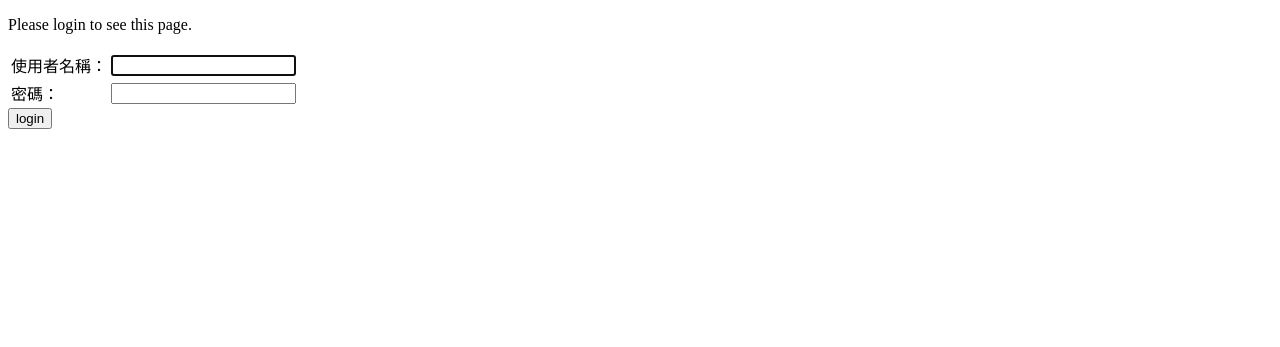
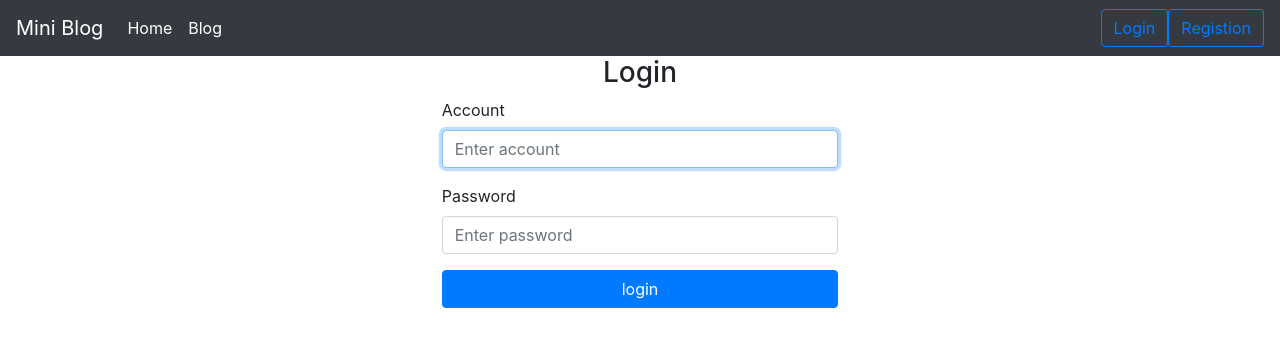
Before and after one commit to josephsiao/mini-blog, a Django app: page /accounts/login/?next=/blogs/post in a window 1280 px wide. Shown: the top 347 px of the page. Run offline with Django 3.2, Linux system fonts and the light colour scheme; some libraries are stand-ins or nearby versions.

Commit message:
feat: add navbar and change css style for 'login', 'register'

```diff
--- a/miniblog/blogs/models.py
+++ b/miniblog/blogs/models.py
@@ -19,7 +19,7 @@ class ArticleTag(models.Model):
 class Article(models.Model):
     author = models.ForeignKey(User, on_delete=models.CASCADE)
     title = models.CharField(max_length=50)
-    content = models.CharField(max_length=500)
+    content = models.TextField()
     published_time = models.DateTimeField(auto_now_add=True)
     last_updated_time = models.DateTimeField(auto_now=True)
     article_type = models.ForeignKey(
--- a/miniblog/blogs/templates/blogs/article_post.html
+++ b/miniblog/blogs/templates/blogs/article_post.html
@@ -10,9 +10,7 @@
     <p>標籤：
         <div>
             {% for tags in post_tags %}
-                {% for _, value in tags.items %}
-                    {{ value }}
-                {% endfor %}
+                {{ tags.article_tags__tag_name }}
             {% empty %}
                 <p>No tags</p>
             {% endfor %}
--- a/miniblog/templates/base.html
+++ b/miniblog/templates/base.html
@@ -1,13 +1,49 @@
 <!DOCTYPE html>
 <html lang="zh-Hant">
     <head>
-        {% comment %} <link rel="stylesheet" href="style.css"> {% endcomment %}
+        <link rel="stylesheet" href="https://stackpath.bootstrapcdn.com/bootstrap/4.4.1/css/bootstrap.min.css" integrity="sha384-Vkoo8x4CGsO3+Hhxv8T/Q5PaXtkKtu6ug5TOeNV6gBiFeWPGFN9MuhOf23Q9Ifjh" crossorigin="anonymous">
         <title>{% block title %}Mini Blog{% endblock %}</title>
     </head>
 
     <body>
+        <div>
+            <nav class="navbar navbar-expand-lg navbar-dark bg-dark">
+                <a class="navbar-brand" href="/">Mini Blog</a>
+                <button class="navbar-toggler" type="button" data-toggle="collapse" data-target="#navbarSupportedContent" aria-controls="navbarSupportedContent" aria-expanded="false" aria-label="Toggle navigation">
+                    <span class="navbar-toggler-icon"></span>
+                </button>
+
+                <div class="collapse navbar-collapse order-last order-md-0" id="navbarSupportedContent">
+                    <ul class="navbar-nav mr-auto">
+                        <li class="nav-item active">
+                            <a class="nav-link" href="/">Home</a>
+                        </li>
+                        <li class="nav-item">
+                            <a class="nav-link active" href="/">Blog</a>
+                        </li>
+                    </ul>
+                    <ul class="navbar-nav ml-auto">
+                        {% if user.is_authenticated %}
+                            <li class="nav-item active">
+                                <a class="nav-link disable" href="#">HI, {{ user }}</a>
+                            </li>
+                            <a class="btn btn-outline-primary" href="{% url 'logout'%}?next={{request.path}}">Logout</a>
+                        {% else %}
+                            <a class="btn btn-outline-primary" href="{% url 'login'%}?next={{request.path}}">Login</a>
+                            <a class="btn btn-outline-primary" href="{% url 'register'%}?next={{request.path}}">Registion</a>
+                        {% endif %}
+                    </ul>
+                </div>
+            </nav>
+        </div>
+
         <div id="content">
-            {% block content %}{% endblock %}
+            {% block content %}
+
+            {% endblock %}
         </div>
+        <script src="https://code.jquery.com/jquery-3.4.1.slim.min.js" integrity="sha384-J6qa4849blE2+poT4WnyKhv5vZF5SrPo0iEjwBvKU7imGFAV0wwj1yYfoRSJoZ+n" crossorigin="anonymous"></script>
+        <script src="https://cdn.jsdelivr.net/npm/popper.js@1.16.0/dist/umd/popper.min.js" integrity="sha384-Q6E9RHvbIyZFJoft+2mJbHaEWldlvI9IOYy5n3zV9zzTtmI3UksdQRVvoxMfooAo" crossorigin="anonymous"></script>
+        <script src="https://stackpath.bootstrapcdn.com/bootstrap/4.4.1/js/bootstrap.min.js" integrity="sha384-wfSDF2E50Y2D1uUdj0O3uMBJnjuUD4Ih7YwaYd1iqfktj0Uod8GCExl3Og8ifwB6" crossorigin="anonymous"></script>
     </body>
 </html>
--- a/miniblog/templates/registration/login.html
+++ b/miniblog/templates/registration/login.html
@@ -1,34 +1,27 @@
 {% extends "base.html" %}
 
 {% block content %}
-
-    {% if form.errors %}
-        <p>Your username and password didn't match. Please try again.</p>
-    {% endif %}
-
-    {% if next %}
-        {% if user.is_authenticated %}
-            <p>HI! {{ user }}</p>
-        {% else %}
-            <p>Please login to see this page.</p>
-        {% endif %}
-    {% endif %}
-
-    <form method="post" action="{% url 'login' %}">
-        {% csrf_token %}
-        <table>
-            <tr>
-                <td>{{ form.username.label_tag }}</td>
-                <td>{{ form.username }}</td>
-            </tr>
-            <tr>
-                <td>{{ form.password.label_tag }}</td>
-                <td>{{ form.password }}</td>
-            </tr>
-        </table>
-
-        <input type="submit" value="login">
-        <input type="hidden" name="next" value="{{ next }}">
-    </form>
-
+    <div class="container col-4">
+        <div>
+            <h3 class="text-center">Login</h3>
+            <form method="post" action="{% url 'login' %}">
+                {% csrf_token %}
+                <div class="form-group">
+                    <label for="formGroupUserNameInput" class="label">Account</label>
+                    <input name="username" type="text" autofocus required class="form-control" id="formGroupUserNameInput" placeholder="Enter account">
+                </div>
+                <div class="form-group">
+                    <label for="formGroupPasswordInput2" class="label">Password</label>
+                    <input name="password" type="password" required class="form-control" id="formGroupPasswordInput2" placeholder="Enter password">
+                </div>
+                <div class="form-group text-danger small">
+                    {% for non_field_error in form.non_field_errors %}
+                        {{ non_field_error }}
+                    {% endfor %}
+                </div>
+                <input type="submit" class="btn btn-primary" style="width:100%" value="login">
+                <input type="hidden" name="next" value="{{ next }}">
+            </form>
+        </div>
+    </div>
 {% endblock %}
```
Also changed, not shown: miniblog/blogs/templates/index.html (+3 -11 lines), miniblog/miniblog/form.py (added, +42 -0 lines), miniblog/miniblog/views.py (+8 -3 lines), miniblog/templates/registration/register.html (+26 -6 lines), miniblog/blogs/migrations/0002_auto_20200419_1352.py (added).
